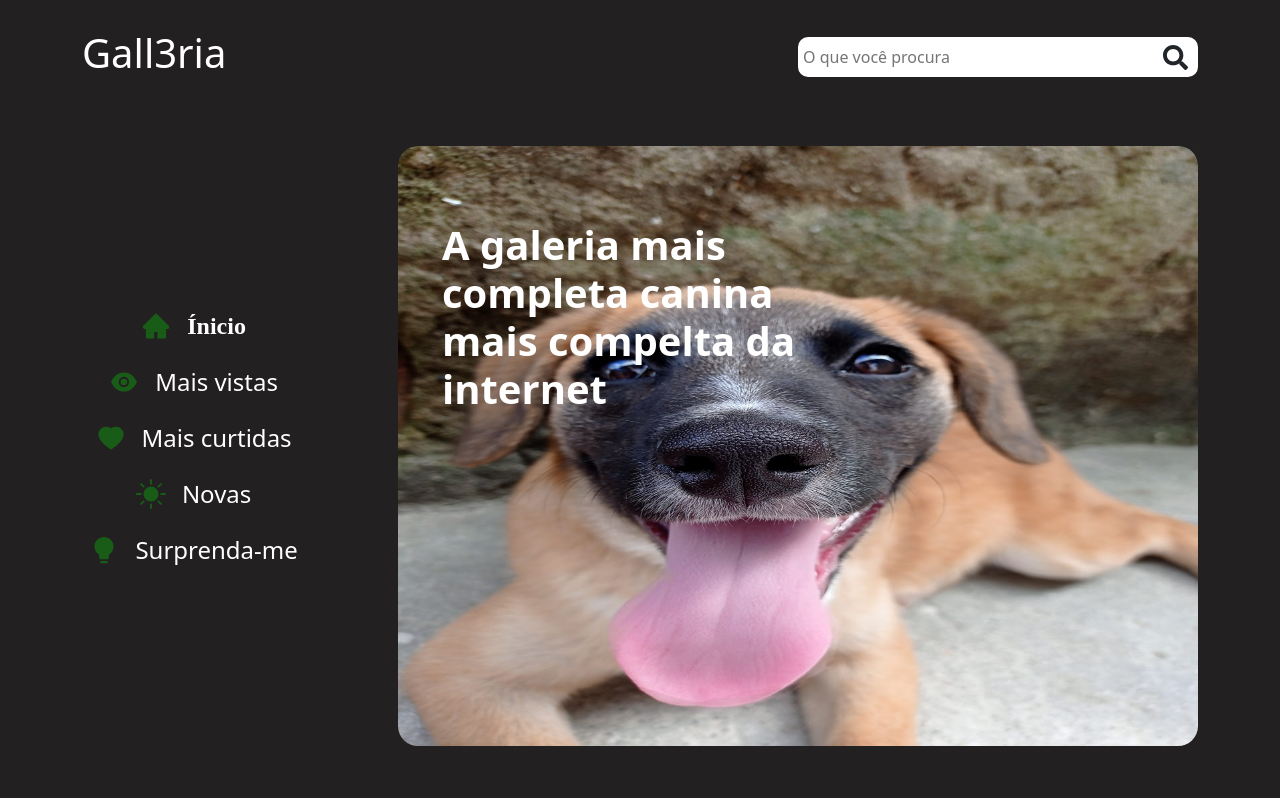
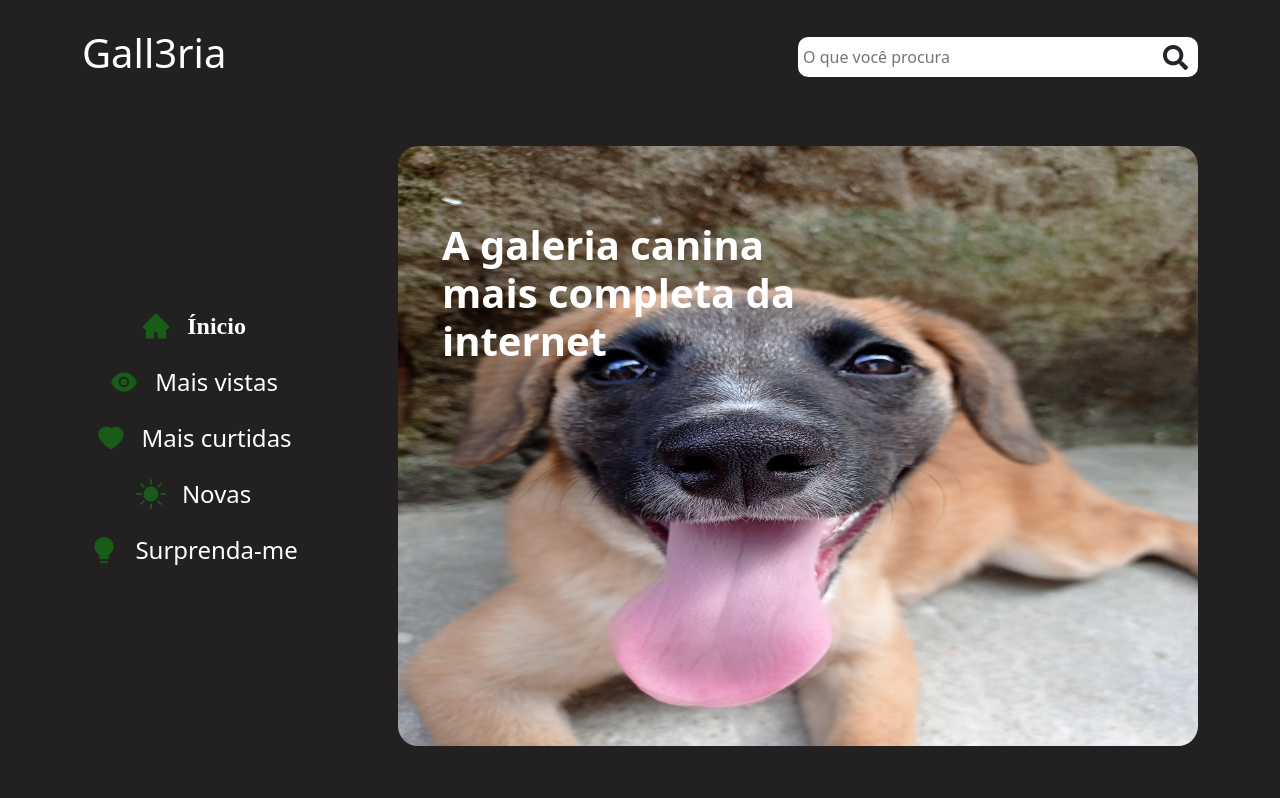
Before and after one commit to Arttutu/galeria-vida, a React (Create React App) app: page / in a window 1280 px wide. Shown: the top 798 px of the page. Built offline with nearby package versions, Linux system fonts and the light colour scheme.

Commit message:
arruamndo titulo do banner

```diff
--- a/src/paginas/PaginaInicial/index.jsx
+++ b/src/paginas/PaginaInicial/index.jsx
@@ -15,7 +15,7 @@ export default function PaginaInicial() {
               <Menu />
             </div>
             <div className={` ${styles.principal__imagem}`}>
-              <h1>A galeria mais completa canina mais compelta da internet</h1>
+              <h1>A galeria canina mais completa da internet</h1>
               <img
                 className="img-fluid"
                 src={banner}
```
